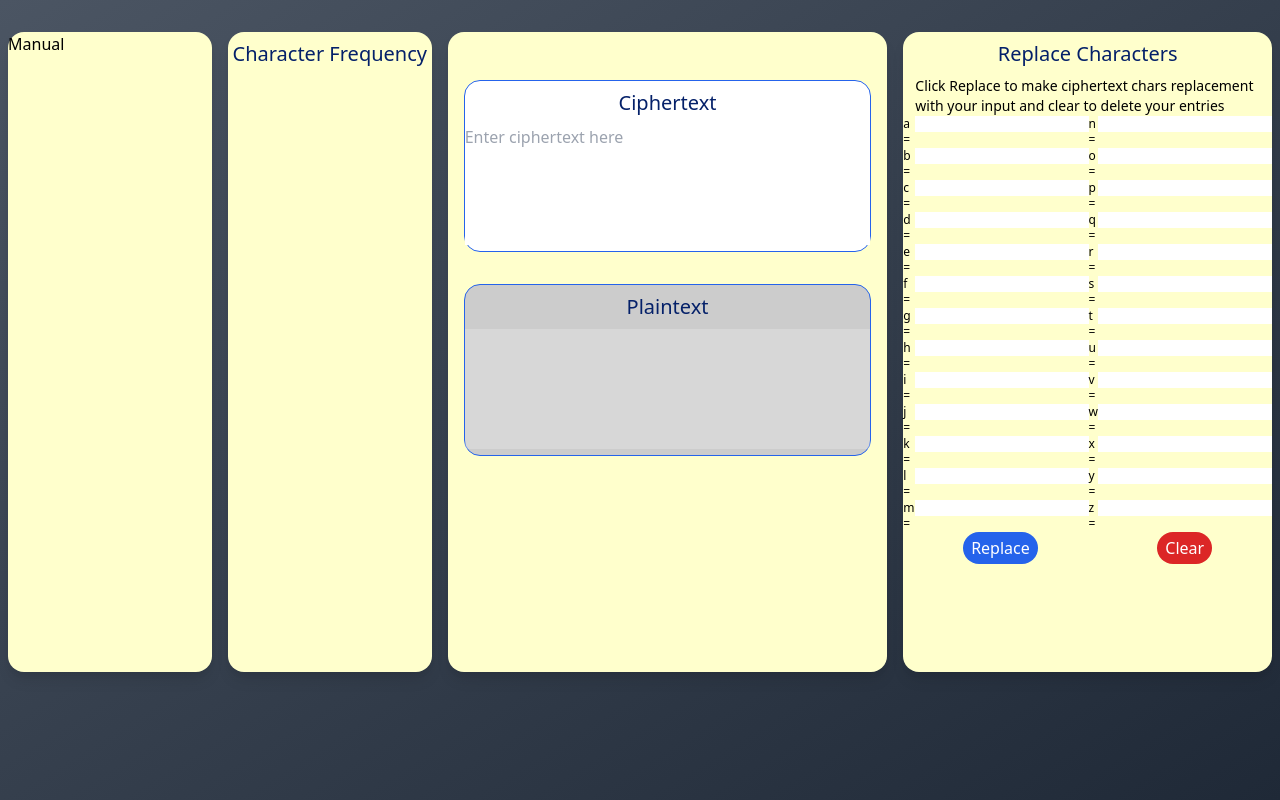
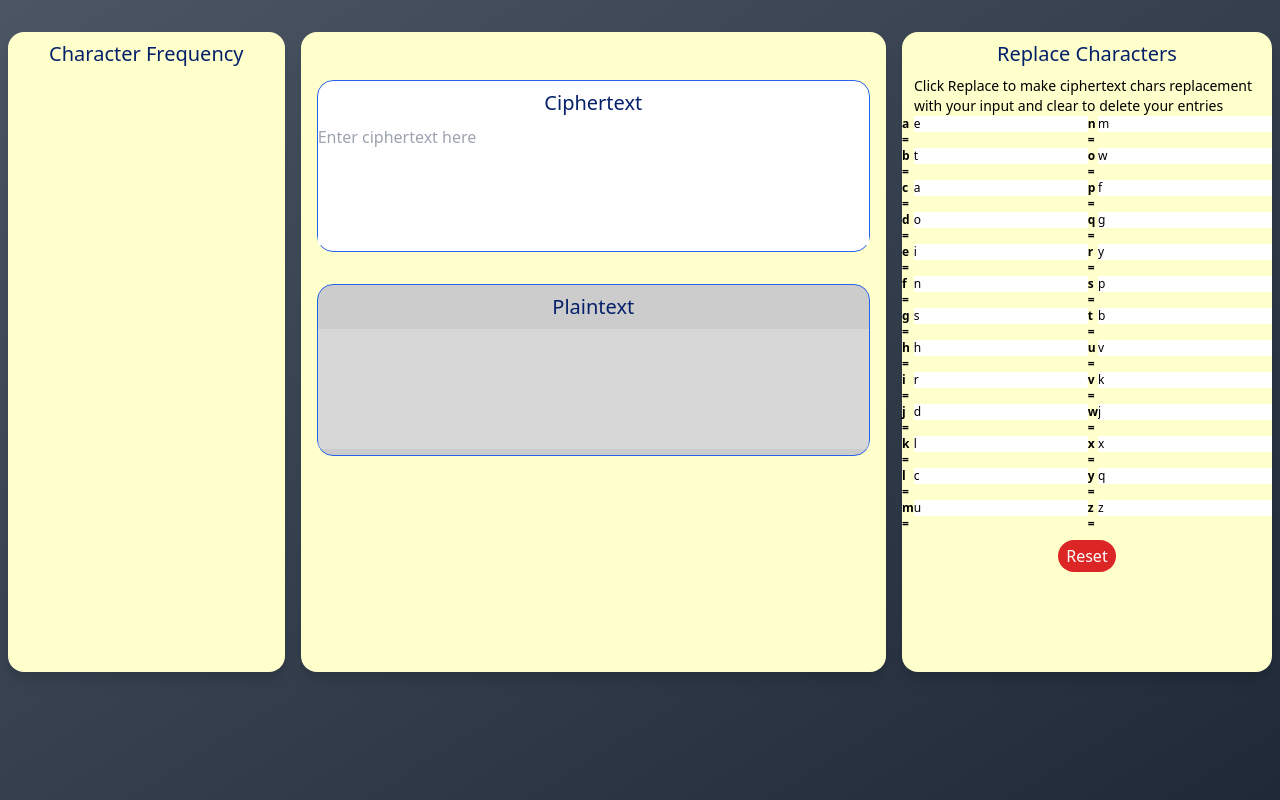
Before and after one commit to ShubhankarKG/Albatross, a React (Create React App) app in the folder albatross-ui/: page / in a window 1280 px wide. Built offline with nearby package versions, Linux system fonts and the light colour scheme.

Commit message:
Added automatic method and fixed manual method.

```diff
--- a/albatross-ui/src/components/Manual.tsx
+++ b/albatross-ui/src/components/Manual.tsx
@@ -1,28 +1,57 @@
-import React, { useEffect } from 'react'
-import { generateInitialAlphabet, generateInitialReplaceTexts } from '../constants/initialAlphabetObject';
-import { IAlphabet, IReplaceTexts } from '../types';
+import React, { useCallback, useEffect } from "react";
+import {
+  generateInitialAlphabet,
+  generateInitialReplaceTexts,
+} from "../constants/initialAlphabetObject";
+import { letterFreq, alphabetsArray } from "../constants/letterFreq";
+import { IAlphabet, IReplaceTexts } from "../types";
 
-interface ManualProps {
-
-}
+interface ManualProps {}
 
 export const Manual: React.FC<ManualProps> = () => {
-
-    const [cipherText, setCipherText] = React.useState<string>('');
-    const [plainText, setPlainText] = React.useState<string>('');
-    const [alphabets, setAlphabets] = React.useState<IAlphabet>(generateInitialAlphabet());
-    const [keyPairs, setKeyPairs] = React.useState<IReplaceTexts>(generateInitialReplaceTexts());
+  const [cipherText, setCipherText] = React.useState<string>("");
+  const [plainText, setPlainText] = React.useState<string>("");
+  const [alphabets, setAlphabets] = React.useState<IAlphabet>(
+    generateInitialAlphabet()
+  );
+  const [keyPairs, setKeyPairs] = React.useState<IReplaceTexts>(
+    generateInitialReplaceTexts()
+  );
   const [isEmpty, setIsEmpty] = React.useState<boolean>(true);
 
   const isAlphabet = (char: string): boolean => {
     return /^[a-z]$/i.test(char);
-    }
+  };
+
+  // function that sorts an object by value descending
+  const sortObject = (obj: IAlphabet) => {
+    const sorted = Object.keys(obj).sort((a, b) => obj[b] - obj[a]);
+    return sorted;
+  };
+
+  const updateKeyPair = useCallback((index: number | string, value: string) => {
+    const key =
+      typeof index === "number" ? String.fromCharCode(97 + index) : index;
+    setKeyPairs((prevKeyPairs) => ({
+      ...prevKeyPairs,
+      [key]: value,
+    }));
+  }, []);
 
   useEffect(() => {
+    if (isEmpty) {
+      setAlphabets(() => generateInitialAlphabet());
+    }
+  }, [isEmpty]);
+
+  useEffect(() => {
+    // Timeout to give some time while editing the ciphertext and
+    // defer updating state.
+    const timeout = setTimeout(() => {
       if (cipherText) {
-            let cipherTextArray = cipherText.toLowerCase().split('');
+        let cipherTextArray = cipherText.toLowerCase().split("");
         const newAlphabets: IAlphabet = {};
-            cipherTextArray.forEach(element => {
+        cipherTextArray.forEach((element) => {
           if (element in newAlphabets) {
             newAlphabets[element] += 1;
           } else if (isAlphabet(element)) {
@@ -31,96 +60,85 @@ export const Manual: React.FC<ManualProps> = () => {
         });
         setAlphabets(newAlphabets);
       }
-    }, [cipherText]);
+    }, 1000);
+
+    return () => clearTimeout(timeout);
+  }, [cipherText, updateKeyPair]);
+
+  const generateKeyPairs = useCallback(() => {
+    const sortedAlphabets = sortObject(alphabets);
+    setKeyPairs(generateInitialReplaceTexts());
+    sortedAlphabets.forEach((alphabet, index) => {
+      updateKeyPair(alphabet, letterFreq[index]);
+    });
+  }, [alphabets, updateKeyPair]);
 
   useEffect(() => {
-        if (isEmpty) {
-            setAlphabets(() => generateInitialAlphabet());
-        }
-    }, [isEmpty]);
+    generateKeyPairs();
+  }, [generateKeyPairs]);
 
-    const handleCipherTextChange = (event: React.ChangeEvent<HTMLTextAreaElement>) => {
+  useEffect(() => {
+    let newPlainText = "";
+    cipherText.split("").forEach((val) => {
+      newPlainText = newPlainText + keyPairs[val];
+    });
+    setPlainText(newPlainText);
+  }, [cipherText, keyPairs]);
+
+  const handleCipherTextChange = (
+    event: React.ChangeEvent<HTMLTextAreaElement>
+  ) => {
     setCipherText(event.target.value.toLowerCase());
     setIsEmpty(event.target.value.length === 0);
-    }
-
-    // function that sorts an object by value descending
-    const sortObject = (obj: IAlphabet) => {
-        const sorted = Object.keys(obj).sort((a, b) => obj[b] - obj[a]);
-        return sorted;
-    }
-
-    const generateAlphabets = () => {
-        const alph = [];
-        for (let i=0; i<26; i++) {
-            alph.push(String.fromCharCode(97 + i));
-        }
-        return alph;
-    }
-
-    const onReplace = () => {
-        Object.keys(keyPairs).filter(key => !!keyPairs[key]).forEach((key) => {
-            if (!!plainText) {
-                console.log(key);
-                setPlainText(plainText.replace(key, keyPairs[key]));
-            } else {
-                setPlainText(cipherText.replace(key, keyPairs[key]));
-            }
-        })
-    }
-
-    const updateKeyPair = (index: number, value: string) => {
-        const key = String.fromCharCode(97+index);
-        setKeyPairs((prevKeyPairs) => ({
-            ...prevKeyPairs,
-            [key]: value
-        }));
-    }
+  };
 
   return (
-        <div className="flex-col h-full mt-8">
+    <div className="flex flex-col h-full mt-8">
       <div className="flex h-5/6">
         <div
           style={{
             flex: "1 1 0",
-                    backgroundColor: "#ffffcc"
-                }}
-                className="shadow-lg mx-2 rounded-2xl"
-            >
-                <h1>Manual</h1>
-            </div>
-            <div
-                style={{
-                    flex: "1 1 0",
-                    backgroundColor: "#ffffcc"
+            backgroundColor: "#ffffcc",
           }}
           className="shadow-lg mx-2 rounded-2xl overflow-y-scroll"
         >
-                <p style={{color: "#042069"}} className="text-center text-xl my-2">Character Frequency</p>
+          <p style={{ color: "#042069" }} className="text-center text-xl my-2">
+            Character Frequency
+          </p>
           <div className="flex flex-col">
-                    {
-                        sortObject(alphabets).filter(char => alphabets[char] !== 0).map(char => {
+            {sortObject(alphabets)
+              .filter((char) => alphabets[char] !== 0)
+              .map((char) => {
                 return (
                   <div className="flex flex-row justify-around">
                     <p className="text-center text-xl">{char} = </p>
-                                    <p className="text-center text-xl">{alphabets[char]} chars</p>
+                    <p className="text-center text-xl">
+                      {alphabets[char]} chars
+                    </p>
                   </div>
-                                )
-                            })
-                    }
+                );
+              })}
           </div>
         </div>
         <div
           style={{
             flex: "2 2 0",
-                    backgroundColor: "#ffffcc"
+            backgroundColor: "#ffffcc",
           }}
           className="flex-col shadow-lg mx-2 rounded-2xl p-4"
         >
-                <div className="text-black bg-white my-8 rounded-2xl border border-blue-600" style={{
+          <div
+            className="text-black bg-white my-8 rounded-2xl border border-blue-600"
+            style={{
               flex: "1 1 0",
-                }}>
-                    <p style={{color: "#042069"}} className="text-center text-xl my-2">Ciphertext</p>
+            }}
+          >
+            <p
+              style={{ color: "#042069" }}
+              className="text-center text-xl my-2"
+            >
+              Ciphertext
+            </p>
             <textarea
               className="w-full resize-none"
               rows={5}
@@ -128,13 +146,20 @@ export const Manual: React.FC<ManualProps> = () => {
               onChange={handleCipherTextChange}
               placeholder="Enter ciphertext here"
             />
-
           </div>
-                <div className="my-1 rounded-2xl border border-blue-600" style={{
+          <div
+            className="my-1 rounded-2xl border border-blue-600"
+            style={{
               flex: "1 1 0",
-                    backgroundColor: "#ccc"
-                }}>
-                    <p style={{color: "#042069"}} className="text-center text-xl my-2">Plaintext</p>
+              backgroundColor: "#ccc",
+            }}
+          >
+            <p
+              style={{ color: "#042069" }}
+              className="text-center text-xl my-2"
+            >
+              Plaintext
+            </p>
             <textarea
               className="w-full resize-none"
               rows={5}
@@ -146,43 +171,63 @@ export const Manual: React.FC<ManualProps> = () => {
         <div
           style={{
             flex: "1 1 0",
-                    backgroundColor: "#ffffcc"
+            backgroundColor: "#ffffcc",
           }}
           className="shadow-lg mx-2 rounded-2xl"
         >
-                <p style={{color: "#042069"}} className="text-center text-xl my-2">Replace Characters</p>
-                <p className="px-2 mx-1 mt-1 text-sm">Click Replace to make ciphertext chars replacement with your input and
-                    clear to delete your entries
+          <p style={{ color: "#042069" }} className="text-center text-xl my-2">
+            Replace Characters
+          </p>
+          <p className="px-2 mx-1 mt-1 text-sm">
+            Click Replace to make ciphertext chars replacement with your input
+            and clear to delete your entries
           </p>
           <div className="flex flex-row text-xs">
             <div className="flex flex-col">
-                        {
-                            generateAlphabets().slice(0, 13).map((char, key) => (
+              {alphabetsArray.slice(0, 13).map((char, key) => (
                 <div className="table">
-                                    <p className="table-cell">{char} = </p>
-                                    <input className="table-cell" onChange={(e) => updateKeyPair(key, e.target.value.toLowerCase())} />
+                  <p className="table-cell font-bold">{char} = </p>
+                  {alphabets[char] > 0 && keyPairs[char] === "" && (
+                    <label>This key pair is mandatory!</label>
+                  )}
+                  <input
+                    className="table-cell"
+                    value={keyPairs[char]}
+                    onChange={(e) =>
+                      updateKeyPair(key, e.target.value.toLowerCase())
+                    }
+                  />
                 </div>
-                            ))
-                        }
+              ))}
             </div>
             <div className="flex flex-col">
-                        {
-                            generateAlphabets().slice(13).map((char, key) => (
+              {alphabetsArray.slice(13).map((char, key) => (
                 <div className="table">
-                                    <p className="table-cell">{char} = </p>
-                                    <input className="table-cell" onChange={(e) => updateKeyPair(key+13, e.target.value.toLowerCase())} />
+                  <p className="table-cell font-bold">{char} = </p>
+                  {alphabets[char] > 0 && keyPairs[char] === "" && (
+                    <label>This key pair is mandatory!</label>
+                  )}
+                  <input
+                    className="table-cell"
+                    value={keyPairs[char]}
+                    onChange={(e) =>
+                      updateKeyPair(key + 13, e.target.value.toLowerCase())
+                    }
+                  />
                 </div>
-                            ))
-                        }
+              ))}
             </div>
           </div>
-                <div className="flex justify-around">
-                    <button className="bg-blue-600 text-white px-2 py-1 rounded-2xl mx-2" onClick={onReplace}>Replace</button>
-                    <button className="bg-red-600 text-white px-2 py-1 rounded-2xl mx-2">Clear</button>
+          <div className="flex justify-around mt-2">
+            <button
+              onClick={generateKeyPairs}
+              className="bg-red-600 text-white px-2 py-1 rounded-2xl mx-2"
+            >
+              Reset
+            </button>
           </div>
         </div>
       </div>
     </div>
-
   );
-}
+};
--- /dev/null
+++ b/albatross-ui/src/constants/letterFreq.ts
@@ -0,0 +1,6 @@
+const alphabetsArray = "abcdefghijklmnopqrstuvwxyz".split("");
+const letterFreq = "etaoinshrdlcumwfgypbvkjxqz".split("");
+export {
+  alphabetsArray,
+  letterFreq
+}
```
Lines whose indentation alone changed are shown as unchanged.
